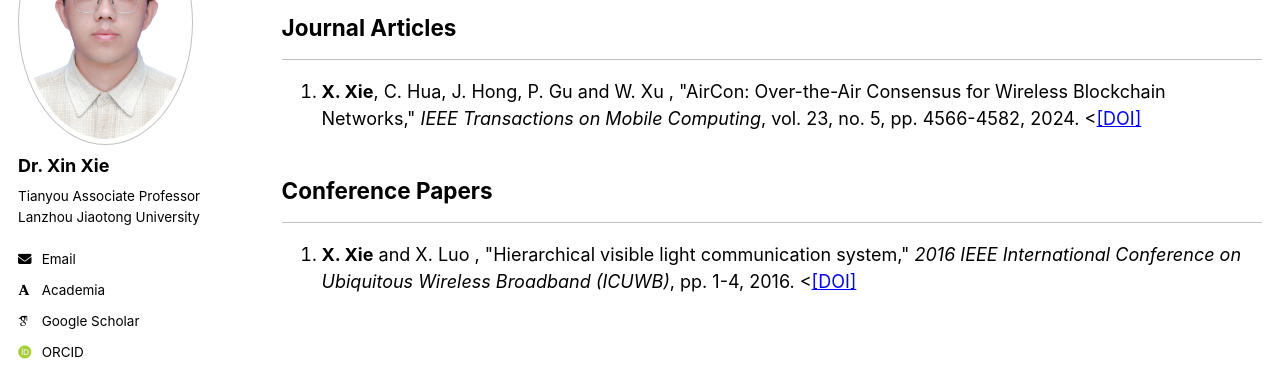
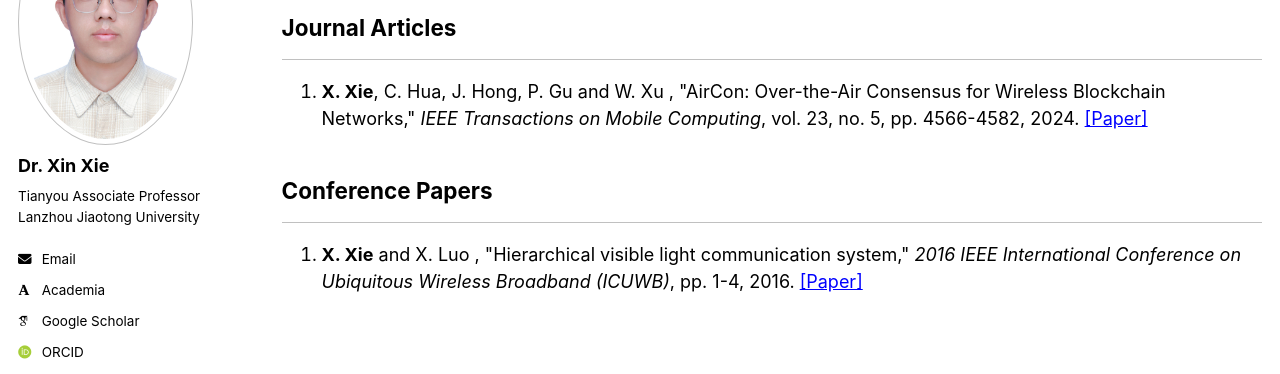
Before and after one commit to xiexin312/xiexin312.github.io, a Jekyll site: the page built from _pages/publications.html, in a window 1280 px wide. Shown: the part 201-575 px from the top of the page. Built offline with Jekyll 4.4.1, drawn with Linux system fonts in a browser that asks for light colours; some web fonts are replaced; a script bundle is joined from its source files by our own code; library files that are not in the unit come from our copies.

Commit message:
第三次尝试修改publications list

```diff
--- a/_includes/pub-simple.html
+++ b/_includes/pub-simple.html
@@ -5,5 +5,5 @@
   {% if post.number %}no. {{ post.number }}, {% endif %}
   {% if post.pages %}pp. {{ post.pages }}, {% endif %}
   {{ post.date | date: "%Y" }}.
-  {% if post.doi %}<<a href="https://doi.org/{{ post.doi }}">[DOI]</a>{% endif %}
+  {% if post.doi %}<a href="https://doi.org/{{ post.doi }}">[Paper]</a>{% endif %}
 </li>
```
